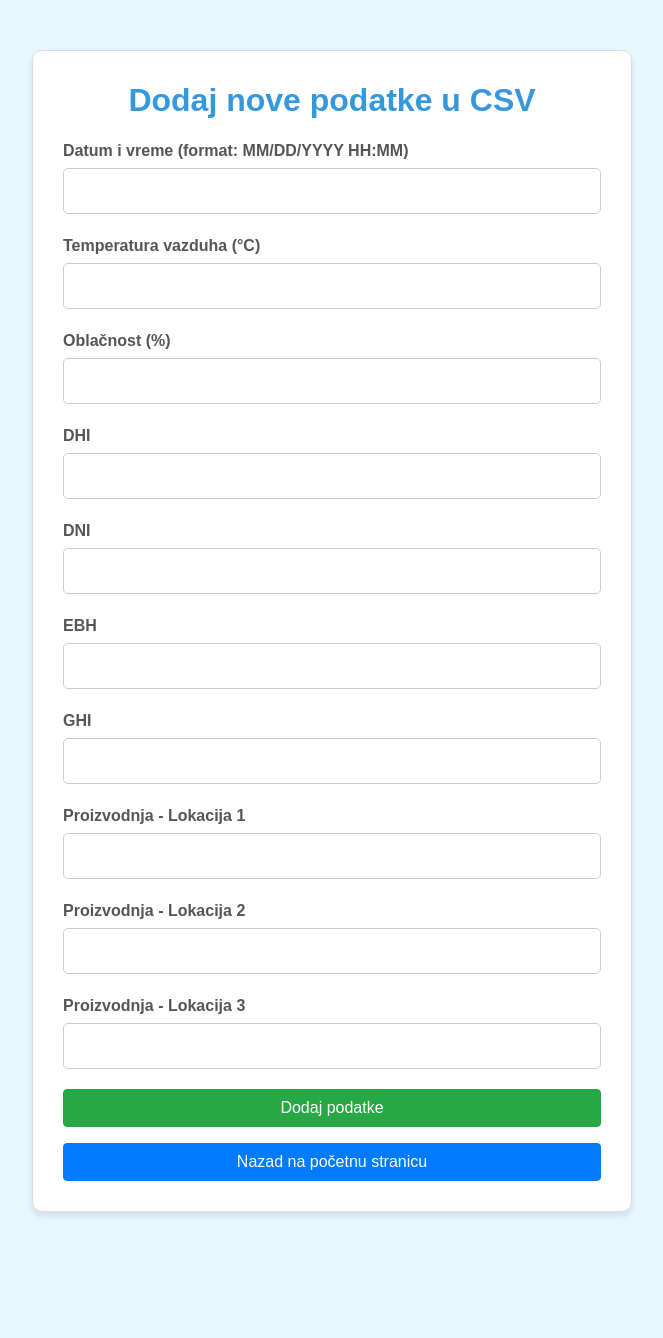
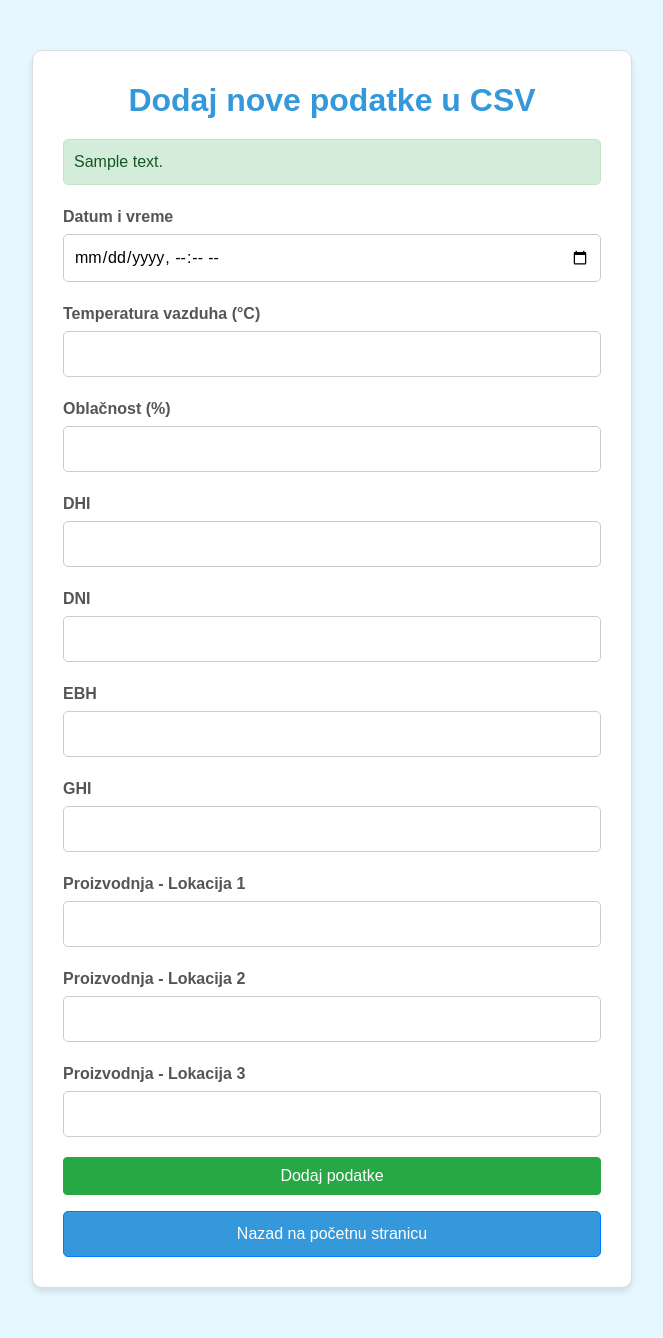
Before and after one commit to MastilovicRadoslav/BDUIS, a Flask app: template BIGDATA/templates/add_data.html in a window 1280 px wide. Shown: the whole page, without its empty margins (308-971 px from the left). Before the commit the page ends 1216 px from the top, so only its background shows below. Run offline with Flask 2, Linux system fonts and the light colour scheme; the template is opened without the code that fills it: most values are stand-ins (such as "Sample title", 1, 10 or a date in 2020); parts of the project's set-up code (start-up, migrations or seed data) failed here and were passed over; some libraries are stand-ins or nearby versions.

Commit message:
add_data.css and add_data.html

```diff
--- a/BIGDATA/static/css/add_data.css
+++ b/BIGDATA/static/css/add_data.css
@@ -107,3 +107,61 @@ button:focus {
         padding: 10px;
     }
 }
+
+/* Stil za prikaz poruka o uspehu */
+.alert-success {
+    background-color: #d4edda; /* Svetlo zelena pozadina */
+    color: #155724; /* Tamno zelena boja teksta */
+    border: 1px solid #c3e6cb; /* Zelena ivica */
+    padding: 10px;
+    border-radius: 5px;
+    margin-bottom: 20px;
+    font-size: 1rem;
+}
+
+/* Stil za prikaz poruka o grešci */
+.alert-danger {
+    background-color: #f8d7da; /* Svetlo crvena pozadina */
+    color: #721c24; /* Tamno crvena boja teksta */
+    border: 1px solid #f5c6cb; /* Crvena ivica */
+    padding: 10px;
+    border-radius: 5px;
+    margin-bottom: 20px;
+    font-size: 1rem;
+}
+
+/* Stil za poruke unutar forme */
+.alert {
+    animation: fadeIn 1s ease-in-out; /* Animacija pojavljivanja poruke */
+}
+
+/* Animacija za poruke */
+@keyframes fadeIn {
+    from {
+        opacity: 0;
+        transform: translateY(-10px); /* Početna pozicija iznad */
+    }
+    to {
+        opacity: 1;
+        transform: translateY(0); /* Povratak na osnovnu poziciju */
+    }
+}
+
+/* Dugme za povratak */
+a.btn-primary {
+    background-color: #3498db; /* Plava boja */
+    color: white;
+    text-align: center;
+    display: block;
+    padding: 10px;
+    border-radius: 5px;
+    font-size: 1rem;
+    text-decoration: none;
+    transition: background-color 0.3s ease, transform 0.2s ease-in-out;
+}
+
+/* Hover efekat za dugme za povratak */
+a.btn-primary:hover {
+    background-color: #2980b9; /* Tamnija plava boja */
+    transform: scale(1.02); /* Blago povećanje */
+}
--- a/BIGDATA/templates/add_data.html
+++ b/BIGDATA/templates/add_data.html
@@ -1,5 +1,5 @@
 <!DOCTYPE html>
-<html lang="en">
+<html lang="sr">
 <head>
     <meta charset="UTF-8">
     <meta name="viewport" content="width=device-width, initial-scale=1.0">
@@ -10,9 +10,20 @@
 <body>
     <div class="container">
         <h1>Dodaj nove podatke u CSV</h1>
+
+        <div class="mt-3">
+            {% if success_message %}
+                <div class="alert alert-success">{{ success_message }}</div>
+            {% endif %}
+            {% if error_message %}
+                <div class="alert alert-danger">{{ error_message }}</div>
+            {% endif %}
+
+        </div>
+
         <form method="POST" action="/add">
-            <label for="datetime">Datum i vreme (format: MM/DD/YYYY HH:MM)</label>
-            <input type="text" id="datetime" name="datetime" required>
+            <label for="datetime">Datum i vreme</label>
+            <input type="datetime-local" id="datetime" name="datetime" required>
 
             <label for="air_temp">Temperatura vazduha (°C)</label>
             <input type="number" id="air_temp" name="air_temp" step="0.01" required>
```
